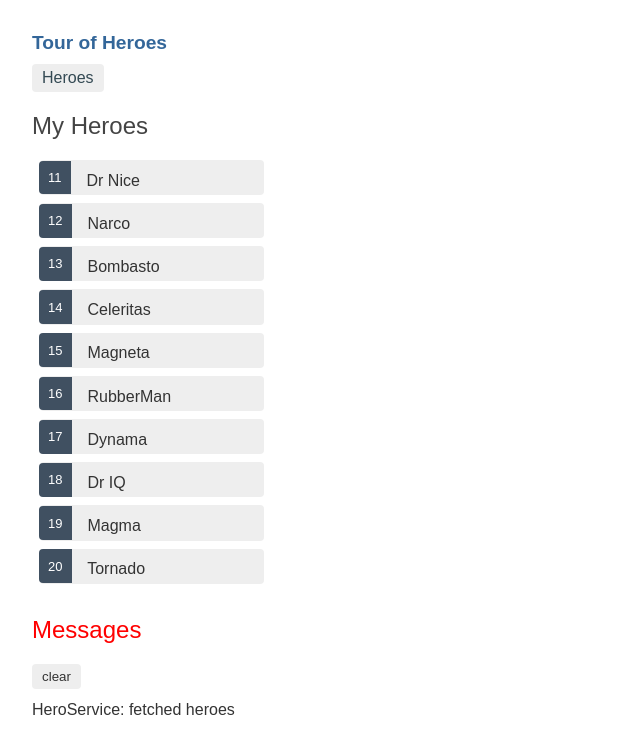
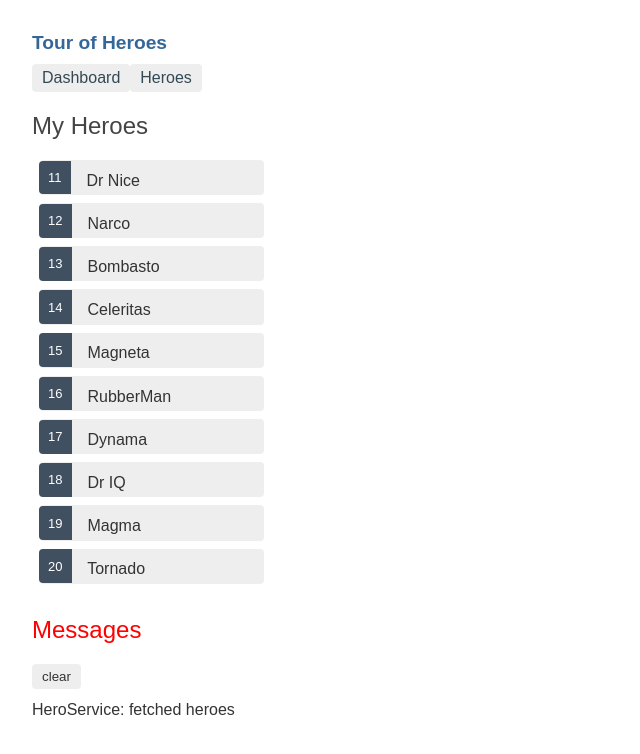
Before and after one commit to nemkin/angular-tour-of-heroes, an Angular app: page /heroes in a window 1280 px wide. Shown: the top 754 px of the page, without its empty margins (0-640 px from the left). Built offline with nearby package versions, Linux system fonts and the light colour scheme.

Commit message:
Add default route

```diff
--- a/src/app/app-routing.module.ts
+++ b/src/app/app-routing.module.ts
@@ -4,6 +4,7 @@ import { HeroesComponent } from './heroes/heroes.component';
 import { DashboardComponent } from './dashboard/dashboard.component';
 
 const routes: Routes = [
+  { path: '', redirectTo: '/dashboard', pathMatch: 'full' },
   { path: 'heroes', component: HeroesComponent },
   { path: 'dashboard', component: DashboardComponent },
 ];
--- a/src/app/app.component.html
+++ b/src/app/app.component.html
@@ -1,5 +1,6 @@
 <h1>{{ title }}</h1>
 <nav>
+  <a routerLink="/dashboard">Dashboard</a>
   <a routerLink="/heroes">Heroes</a>
 </nav>
 <router-outlet></router-outlet>
```
